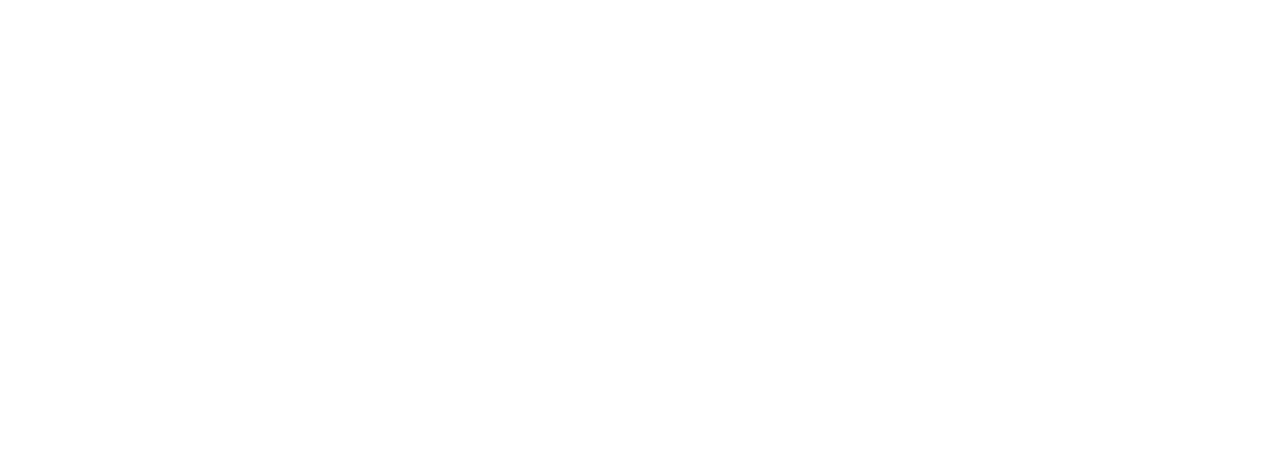
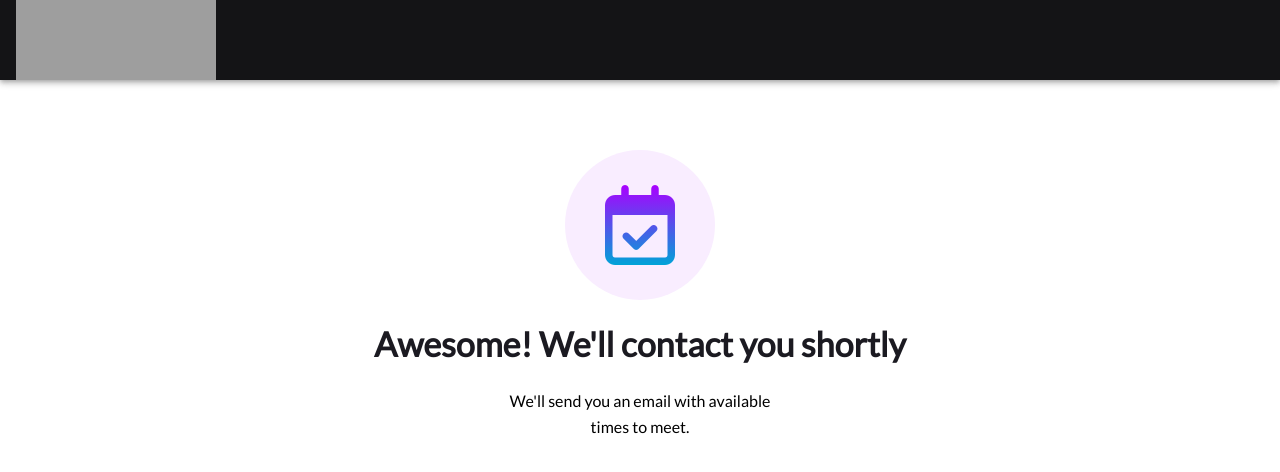
Before and after one commit to willyhuang18/SingleStore-Assessment, a plain HTML site: page qualified.html in a window 1280 px wide. Drawn offline with Linux system fonts and the light colour scheme; grey boxes are pictures that could not be loaded.

Commit message:
finalizing the  assessment

```diff
--- a/assets/styles.css
+++ b/assets/styles.css
@@ -34,7 +34,7 @@ body {
 
   .top-container {
     position: relative;
-    padding-top: 50px;
+    padding-top: 70px;
   }
 
   h1{
--- a/qualified.html
+++ b/qualified.html
@@ -0,0 +1,30 @@
+<!DOCTYPE html>
+<html lang="en">
+<head>
+    <meta charset="UTF-8">
+    <meta http-equiv="X-UA-Compatible" content="IE=edge">
+    <meta name="viewport" content="width=device-width, initial-scale=1.0">
+    <link type="text/css" rel="stylesheet" href="./assets/styles.css" />
+    <link rel="stylesheet" href="https://cdnjs.cloudflare.com/ajax/libs/font-awesome/6.0.0-beta2/css/all.min.css" integrity="sha512-YWzhKL2whUzgiheMoBFwW8CKV4qpHQAEuvilg9FAn5VJUDwKZZxkJNuGM4XkWuk94WCrrwslk8yWNGmY1EduTA==" crossorigin="anonymous" referrerpolicy="no-referrer" />
+    <link rel="preconnect" href="https://fonts.gstatic.com" crossorigin>
+    <link href="https://fonts.googleapis.com/css2?family=Lato&display=swap" rel="stylesheet">
+    <title>Book a Demo</title>
+</head>
+<body>
+    <nav>
+        <div class="bar bar-gutters">
+        <img class="logo" src="https://www.singlestore.com/images/components/navbar/logo_main.svg" />
+        </div>
+    </nav>
+    <div class="top-container">
+        <div class="rounded">
+            <i class="fa-regular fa-calendar-check color" ></i>
+        </div>
+        <h1>Awesome! We'll contact you shortly</h1>
+          <p>We'll send you an email with available times to meet.</p>
+    </div>
+
+    </body>
+    <script src="index.js"></script>
+
+</html>
```
Also changed, not shown: unqualified.html (+32 -0 lines).
